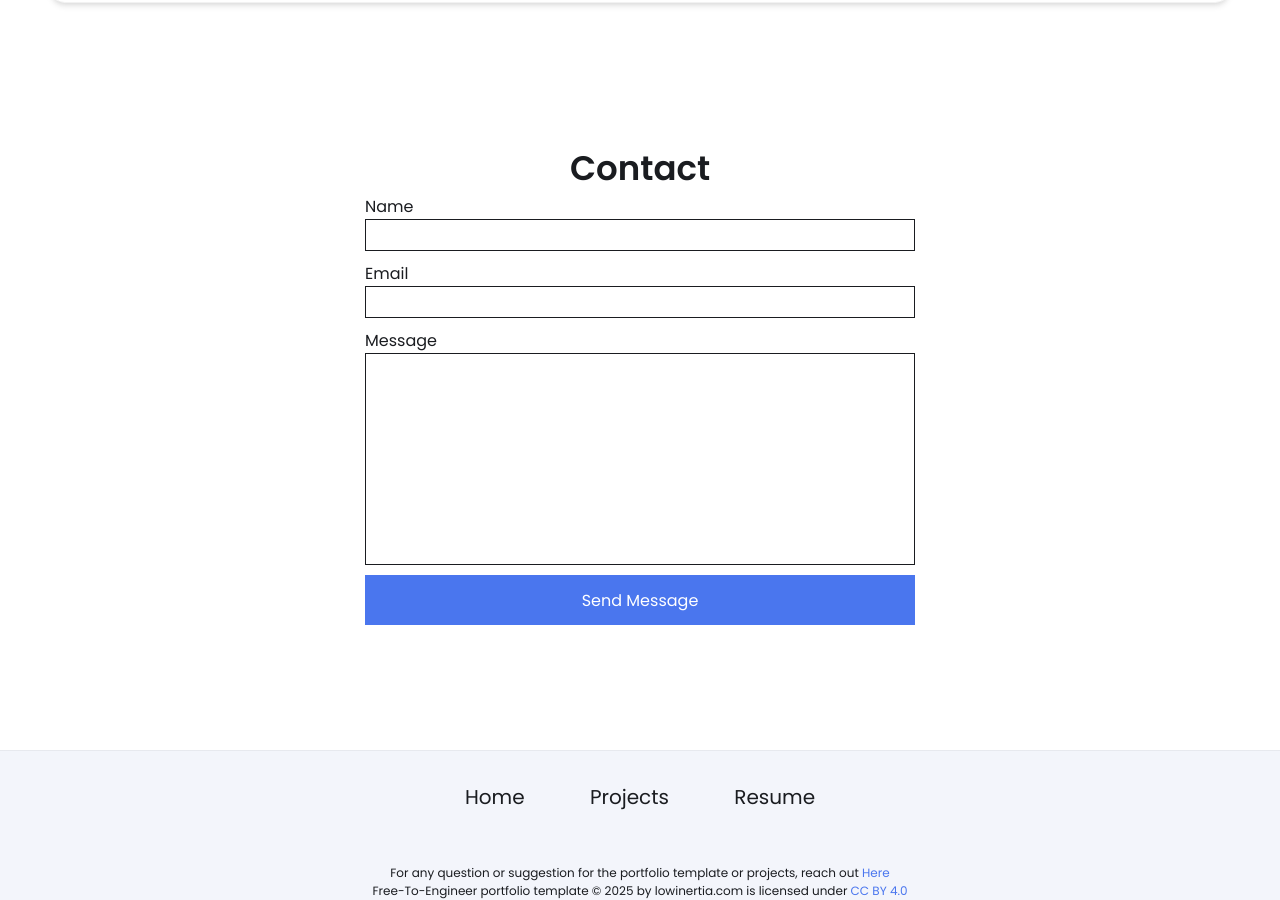
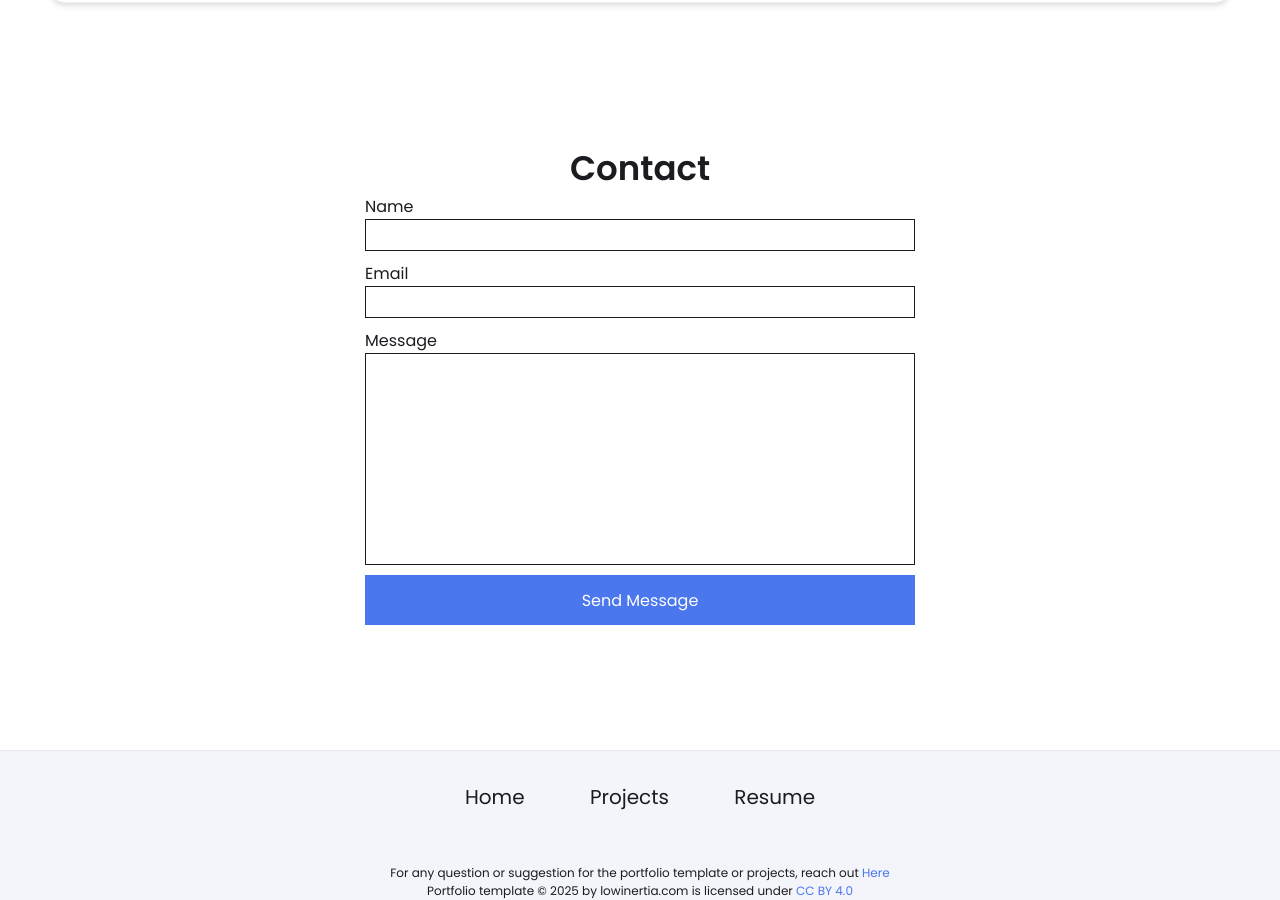
Before and after one commit to Zeeshan-Altaf/zeeshan-altaf.github.io, a Jekyll site: the page built from index.html, in a window 1280 px wide and 900 px high, scrolled down 2714 px. Built offline with Jekyll 4.4.1, drawn with Linux system fonts in a browser that asks for light colours.

Commit message:
Update footer.html

```diff
--- a/_includes/footer.html
+++ b/_includes/footer.html
@@ -14,6 +14,6 @@
     </div>
     <div class="license">
         <span>For any question or suggestion for the portfolio template or projects, reach out <a class="help" href="mailto:admin@lowinertia.com"> Here</a> </span>
-        <p>Free-To-Engineer portfolio template © 2025 by lowinertia.com is licensed under <a href="https://creativecommons.org/licenses/by/4.0/?ref=chooser-v1">CC BY 4.0</a></p>
+        <p>Portfolio template © 2025 by lowinertia.com is licensed under <a href="https://creativecommons.org/licenses/by/4.0/?ref=chooser-v1">CC BY 4.0</a></p>
     </div>
 </footer>
```
